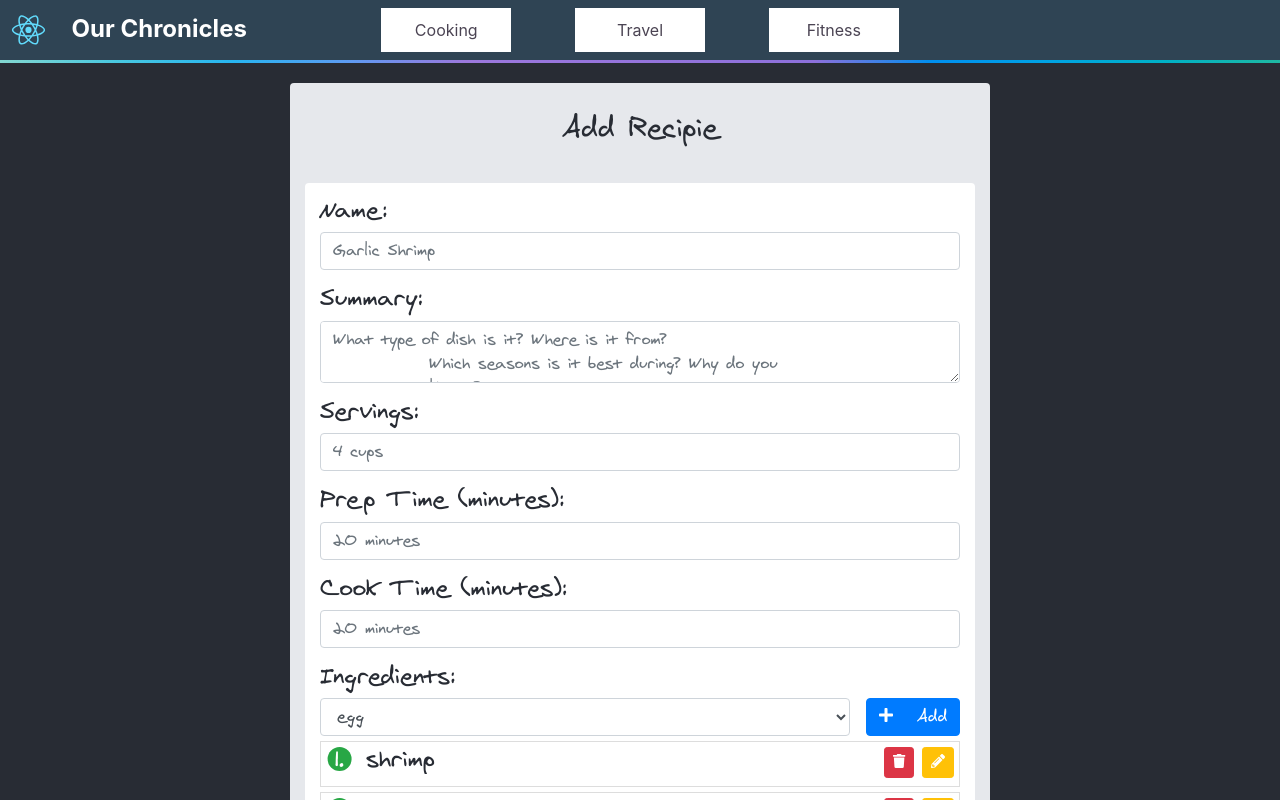
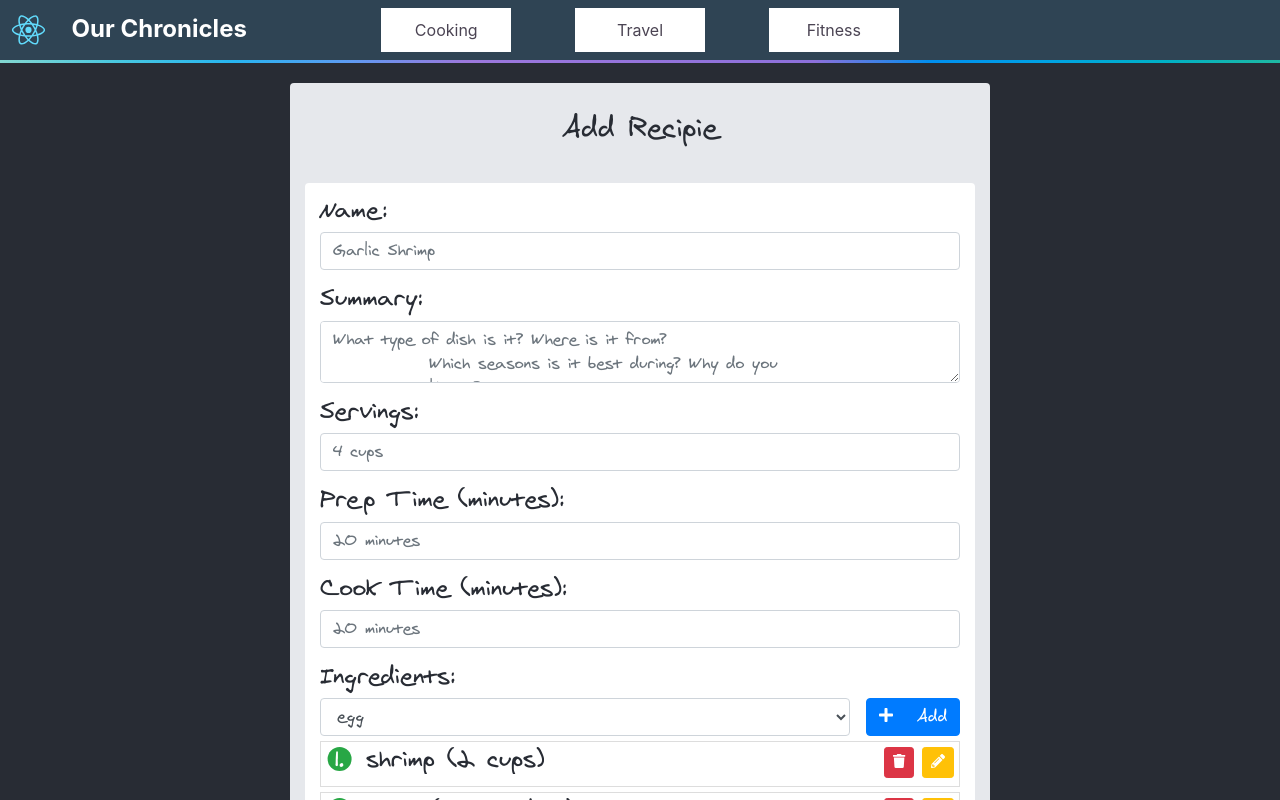
Before and after one commit to Crazyloon/chronicles, a React (Create React App) app: page /recipies/new in a window 1280 px wide. Shown: the top 800 px of the page. Built offline with nearby package versions, Linux system fonts and the light colour scheme; a web font is replaced by a local one.

Commit message:
fix measurements using index instead of text

```diff
--- a/src/components/protected/forms/add-recipie-form/Ingredient.js
+++ b/src/components/protected/forms/add-recipie-form/Ingredient.js
@@ -65,7 +65,7 @@ const Ingredients = ({
                     <span
                       className={!("edit" in ingredient) ? "text-muted" : ""}
                     >
-                      {ingredient.name}
+                      {ingredient.name} ({ingredient.amount} {ingredient.measurement})
                     </span>
                   )}
                 </div>
@@ -102,6 +102,7 @@ const Ingredients = ({
                           id={"amount-" + i}
                           value={ingredient.amount}
                           type="number"
+                          step='0.5'
                           onChange={(event) => handleAmountChange(event, i)}
                         />
                       </div>
@@ -118,7 +119,7 @@ const Ingredients = ({
                           }
                         >
                           {measurementOptions.map((measurement) => (
-                            <option>{measurement}</option>
+                            <option value={measurement}>{measurement}</option>
                           ))}
                         </select>
                       </div>
```
